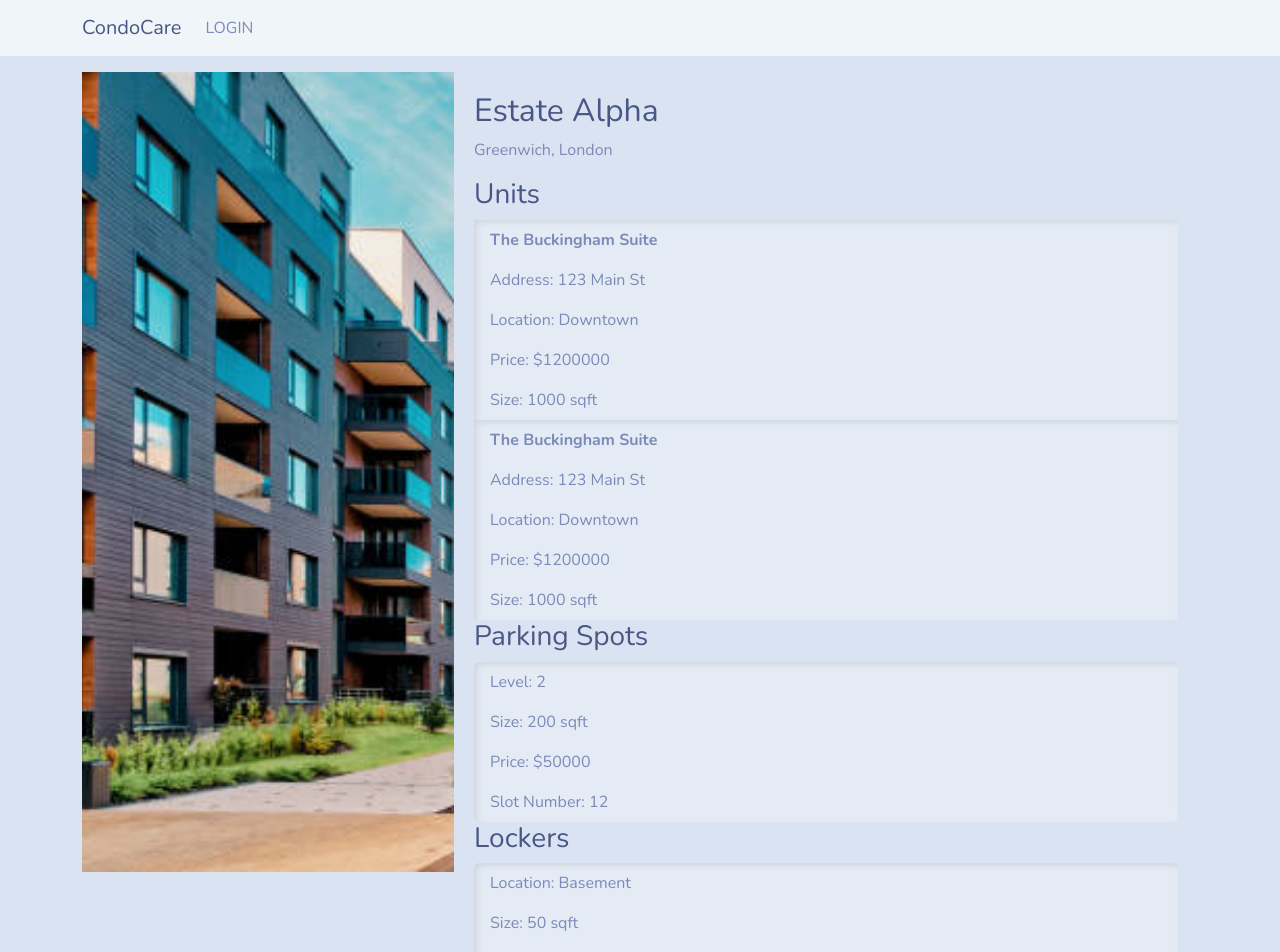
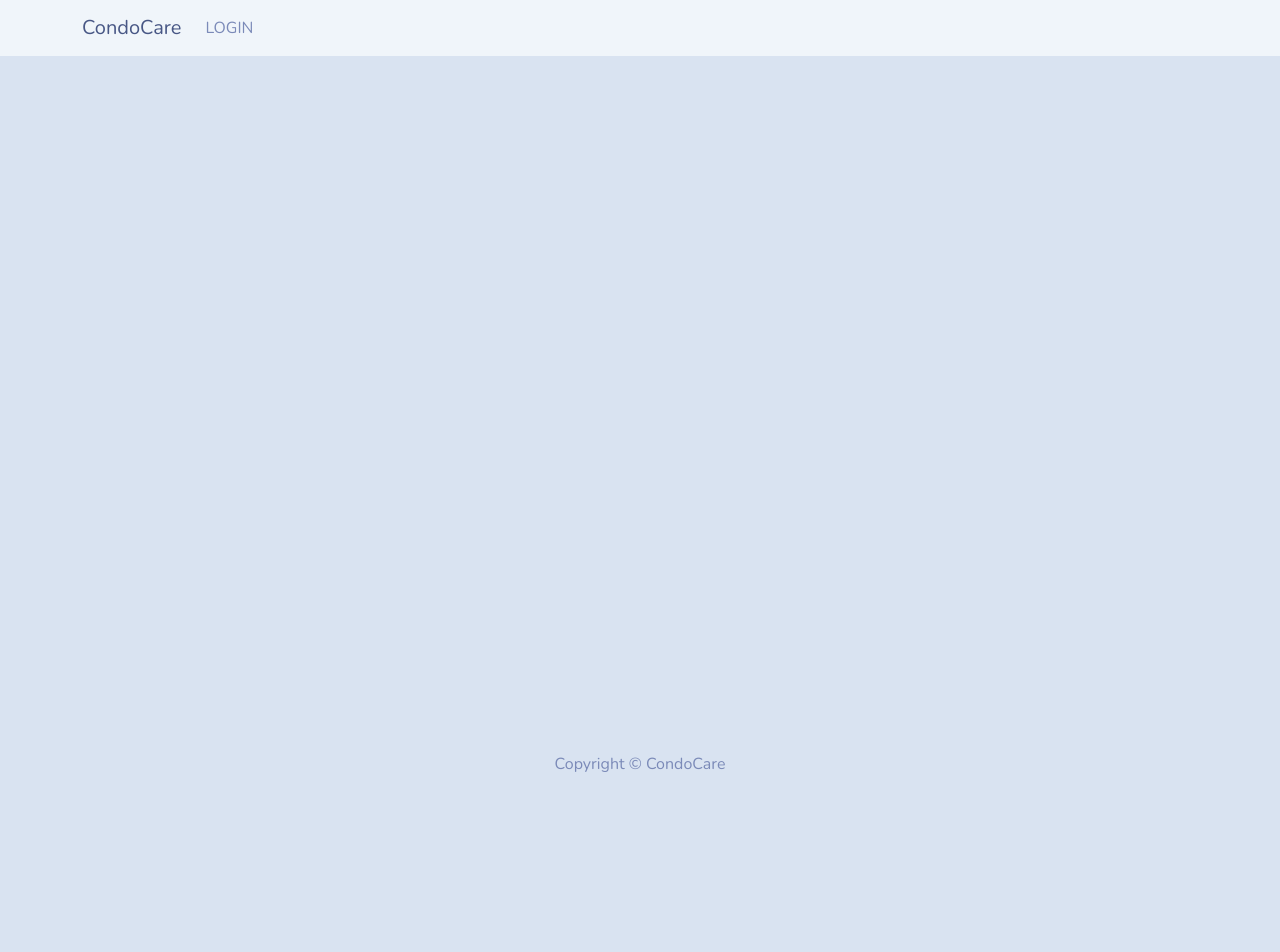
Before and after one commit to THE-390-Team/THE-390, a React (Create React App) app in the folder frontend/: page /property-page in a window 1280 px wide. Shown: the top 952 px of the page. After the commit the page ends 800 px from the top, so only its background shows below. Built offline with nearby package versions, Linux system fonts and the light colour scheme.

Commit message:
final update for now for createProperty and propertyPage

```diff
--- a/frontend/src/App.js
+++ b/frontend/src/App.js
@@ -27,7 +27,7 @@ function App() {
             <Route path="/profile" element={<UserProfile />} />
             <Route path="/property-card" element={<PropertyCard />} />
             <Route path="/dashboard" element={<DashBoard />} />
-            <Route path="/property-page" element={<PropertyPage />} />
+
           </Routes>
         </Container>
       </main>
--- a/frontend/src/components/property/CreateProperty.js
+++ b/frontend/src/components/property/CreateProperty.js
@@ -13,11 +13,21 @@ const Property = () => {
         units: [
             { id: 1, name: "The Buckingham Suite", address: '123 Main St', location: 'Downtown', price: 1200000, size: 1000 },
             { id: 1, name: "The Buckingham Suite", address: '123 Main St', location: 'Downtown', price: 1200000, size: 1000 },
+            { id: 1, name: "The Buckingham Suite", address: '123 Main St', location: 'Downtown', price: 1200000, size: 1000 },
+            { id: 1, name: "The Buckingham Suite", address: '123 Main St', location: 'Downtown', price: 1200000, size: 1000 },
+            { id: 1, name: "The Buckingham Suite", address: '123 Main St', location: 'Downtown', price: 1200000, size: 1000 },
+            { id: 1, name: "The Buckingham Suite", address: '123 Main St', location: 'Downtown', price: 1200000, size: 1000 },
+            { id: 1, name: "The Buckingham Suite", address: '123 Main St', location: 'Downtown', price: 1200000, size: 1000 },
+            { id: 1, name: "The Buckingham Suite", address: '123 Main St', location: 'Downtown', price: 1200000, size: 1000 },
+
         ],
         parkingSpots: [
             { id: 1, level: 2, size: 200, price: 50000, slotNumber: 12 },
+            { id: 1, level: 2, size: 200, price: 50000, slotNumber: 12 },
+            { id: 1, level: 2, size: 200, price: 50000, slotNumber: 12 },
         ],
         lockers: [
+            { id: 1, location: 'Basement', size: 50, number: 3 },
             { id: 1, location: 'Basement', size: 50, number: 3 },
         ],
     }
--- a/frontend/src/components/property/PropertyPage.js
+++ b/frontend/src/components/property/PropertyPage.js
@@ -5,11 +5,12 @@ import { Container, Row, Col, ListGroup } from 'react-bootstrap';
 
 const PropertyPage = ({property}) => {
   let { propertyId } = useParams(); // Get the property ID from the URL
+  const renderStyle ={display: 'flex', flexDirection: 'row', flexWrap: 'wrap'};
 
   // Assuming each section (Units, Parking, Lockers) is a separate component
   const renderUnits = () => {
     return property.units.map((unit) => (
-      <ListGroup variant="flush" key={unit.id}>
+      <ListGroup variant="flush" key={unit.id} style={{width: '200px', height: '200px', margin: '5px'}}>
         <ListGroup.Item><strong>{unit.name}</strong></ListGroup.Item>
         <ListGroup.Item>Address: {unit.address}</ListGroup.Item>
         <ListGroup.Item>Location: {unit.location}</ListGroup.Item>
@@ -21,7 +22,7 @@ const PropertyPage = ({property}) => {
 
   const renderParkingSpots = () => {
     return property.parkingSpots.map((spot) => (
-      <ListGroup key={spot.id}>
+      <ListGroup variant="flush" key={spot.id} style={{width: '200px', height: '200px', margin: '5px'}}>
         <ListGroup.Item>Level: {spot.level}</ListGroup.Item>
         <ListGroup.Item>Size: {spot.size} sqft</ListGroup.Item>
         <ListGroup.Item>Price: ${spot.price}</ListGroup.Item>
@@ -32,7 +33,7 @@ const PropertyPage = ({property}) => {
 
   const renderLockers = () => {
     return property.lockers.map((locker) => (
-      <ListGroup key={locker.id}>
+      <ListGroup key={locker.id} style={{width: '200px', height: '200px', margin: '5px'}}>
         <ListGroup.Item>Location: {locker.location}</ListGroup.Item>
         <ListGroup.Item>Size: {locker.size} sqft</ListGroup.Item>
         <ListGroup.Item>Number: {locker.number}</ListGroup.Item>
@@ -45,21 +46,21 @@ const PropertyPage = ({property}) => {
     <Container fluid>
       <Row>
         <Col md={4} style={{ padding: '0' }}>
-        <img src={property.image} alt={property.name} style={{ width: '100%', height: '100vh', objectFit: 'cover' }} />
+        <img src={property.image} alt={property.name} style={{ width: '100%', height: '50vh', objectFit: 'cover', marginTop:'50px' }} />
         </Col>
         <Col md={8} style={{ padding: '20px', overflowY: 'auto' }}>
           <h2>{property.name}</h2>
           <p>{property.location}</p>
-          <div>
-            <h3>Units</h3>
+          <h3>Units</h3>
+          <div style={renderStyle}>
             {renderUnits()}
           </div>
-          <div>
-            <h3>Parking Spots</h3>
+          <h3>Parking Spots</h3>
+          <div style={renderStyle}>
             {renderParkingSpots()}
           </div>
-          <div>
-            <h3>Lockers</h3>
+          <h3>Lockers</h3>
+          <div style={renderStyle}>
             {renderLockers()}
           </div>
         </Col>
--- a/frontend/src/screens/HomeScreen.js
+++ b/frontend/src/screens/HomeScreen.js
@@ -4,7 +4,7 @@ import { Link } from "react-router-dom";
 const HomeScreen = () => {
     return (
 
-            <div><Link to = "/property-page"> Property Page </Link></div>
+            <div></div>
 
 
     )
```
